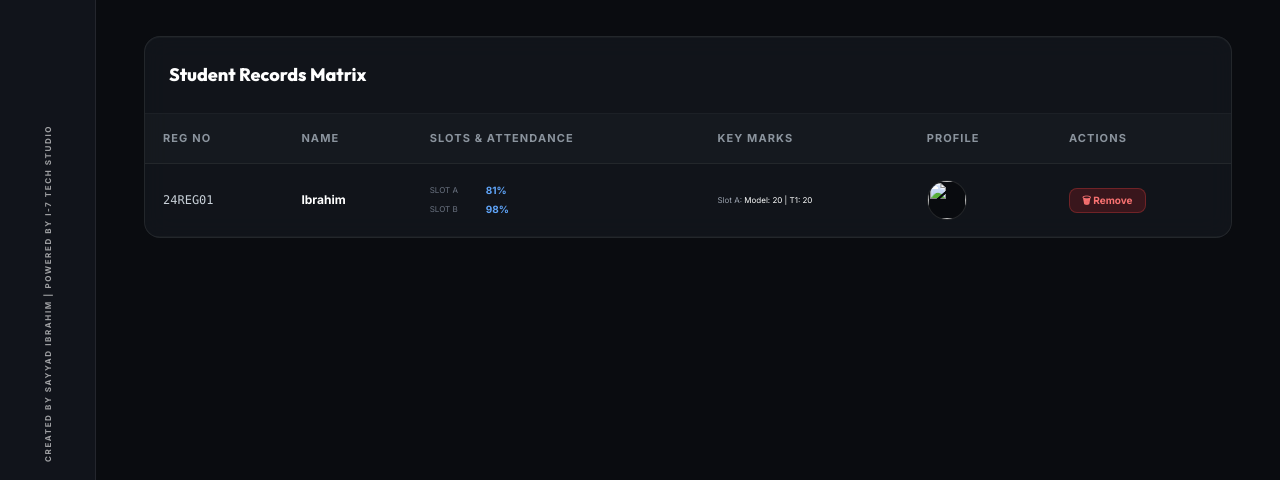
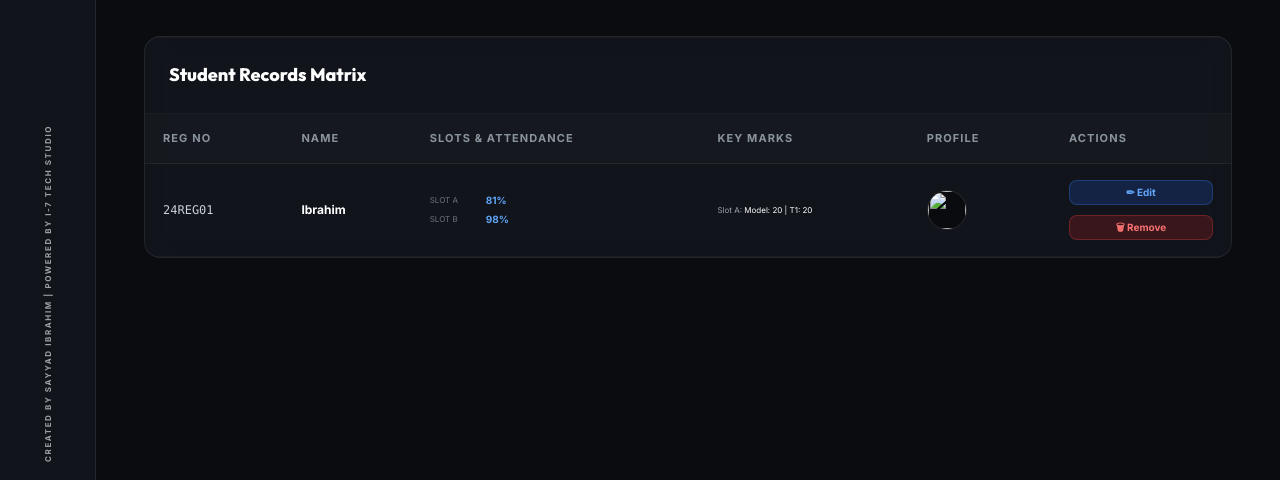
Before and after one commit to lusiferdiaboloking1378-bit/SIMATS-_Mentees, a Flask app: page /faculty in a window 1280 px wide. Shown: the part 230-710 px from the top of the page. Run offline with Flask 3, Linux system fonts and the light colour scheme; the visitor is signed in with stand-in values (Sample User, id 1); some libraries are stand-ins or nearby versions.

Commit message:
feat: Add Edit Student feature for Faculty Dashboard

```diff
--- a/app.py
+++ b/app.py
@@ -264,6 +264,27 @@ def add_student():
         db.session.add(new_detail)
         db.session.commit()
         flash(f'Student {name} added successfully!', 'success')
+
+    return redirect(url_for('faculty_dashboard'))
+
+@app.route('/edit_student_faculty/<reg_num>', methods=['POST'])
+def edit_student_faculty(reg_num):
+    if 'user' not in session or session['role'] != 'faculty':
+        return redirect(url_for('login'))
+
+    student = StudentDetail.query.get(reg_num)
+    if student:
+        student.name = request.form.get('name', student.name) or student.name
+        student.course = request.form.get('course', student.course) or student.course
+        student.registered_new_course = request.form.get('registered_new_course', student.registered_new_course or '')
+        student.online_course = request.form.get('online_course', student.online_course or '')
+        student.event_participation = request.form.get('event_participation', student.event_participation or '')
+        student.additional_description = request.form.get('description', student.additional_description or '')
+
+        db.session.commit()
+        flash(f'Details for {student.name or reg_num} updated successfully!', 'success')
+    else:
+        flash('Student not found.', 'danger')
 
     return redirect(url_for('faculty_dashboard'))
 
--- a/templates/faculty.html
+++ b/templates/faculty.html
@@ -90,6 +90,61 @@
                 {% endfor %}
                 {% endif %}
                 {% endwith %}
+
+                <!-- Edit Student Modal -->
+                <div id="edit-faculty-student-modal"
+                    class="fixed inset-0 bg-black/80 backdrop-blur-sm z-50 flex items-center justify-center hidden p-4">
+                    <div class="glass p-6 md:p-8 w-full max-w-md border border-white/10 max-h-[90vh] overflow-y-auto">
+                        <div class="flex justify-between items-center mb-6">
+                            <h2 class="text-xl font-bold text-white">Edit Mentee Details</h2>
+                            <button
+                                onclick="document.getElementById('edit-faculty-student-modal').classList.add('hidden')"
+                                class="text-gray-500 hover:text-white"><i data-lucide="x" class="w-5 h-5"></i></button>
+                        </div>
+                        <form id="edit-faculty-student-form" method="POST" class="space-y-4">
+                            <div>
+                                <label class="block text-[10px] font-bold text-gray-500 uppercase mb-2">Full
+                                    Name</label>
+                                <input type="text" name="name" id="edit-modal-name" class="premium-input bg-[#0d1117]">
+                            </div>
+                            <div>
+                                <label class="block text-[10px] font-bold text-gray-500 uppercase mb-2">Course</label>
+                                <input type="text" name="course" id="edit-modal-course"
+                                    class="premium-input bg-[#0d1117]">
+                            </div>
+                            <div>
+                                <label class="block text-[10px] font-bold text-gray-500 uppercase mb-2">Registered New
+                                    Course</label>
+                                <input type="text" name="registered_new_course" id="edit-modal-new-course"
+                                    class="premium-input bg-[#0d1117]">
+                            </div>
+                            <div>
+                                <label class="block text-[10px] font-bold text-gray-500 uppercase mb-2">Online
+                                    Course</label>
+                                <input type="text" name="online_course" id="edit-modal-online-course"
+                                    class="premium-input bg-[#0d1117]">
+                            </div>
+                            <div>
+                                <label class="block text-[10px] font-bold text-gray-500 uppercase mb-2">Event
+                                    Participation</label>
+                                <textarea name="event_participation" id="edit-modal-events"
+                                    class="premium-input bg-[#0d1117]" rows="2"></textarea>
+                            </div>
+                            <div>
+                                <label class="block text-[10px] font-bold text-gray-500 uppercase mb-2">Mentor
+                                    Observations</label>
+                                <textarea name="description" id="edit-modal-description"
+                                    class="premium-input bg-[#0d1117]" rows="3"></textarea>
+                            </div>
+                            <div class="flex space-x-3 pt-4">
+                                <button type="button"
+                                    onclick="document.getElementById('edit-faculty-student-modal').classList.add('hidden')"
+                                    class="flex-1 bg-white/5 text-white py-3 rounded-xl hover:bg-white/10 transition">Cancel</button>
+                                <button type="submit" class="flex-1 btn-primary">Save Changes</button>
+                            </div>
+                        </form>
+                    </div>
+                </div>
 
                 <!-- Add Student Modal -->
                 <div id="add-student-modal"
@@ -224,12 +279,17 @@
                                             </div>
                                         </td>
                                         <td onclick="event.stopPropagation()">
-                                            <form method="POST" action="/remove_student/{{ s.reg_num }}"
-                                                onsubmit="return confirm('Remove student permanently?')">
-                                                <button type="submit"
-                                                    class="text-[10px] px-3 py-1 rounded-lg bg-red-600/20 text-red-400 border border-red-500/30 hover:bg-red-600/40 transition font-bold whitespace-nowrap">&#128465;
-                                                    Remove</button>
-                                            </form>
+                                            <div class="flex flex-col gap-2">
+                                                <button type="button" onclick="openEditModal('{{ s.reg_num }}')"
+                                                    class="text-[10px] px-3 py-1 rounded-lg bg-blue-600/20 text-blue-400 border border-blue-500/30 hover:bg-blue-600/40 transition font-bold whitespace-nowrap text-center">
+                                                    ✏ Edit</button>
+                                                <form method="POST" action="/remove_student/{{ s.reg_num }}"
+                                                    onsubmit="return confirm('Remove student permanently?')">
+                                                    <button type="submit"
+                                                        class="w-full text-[10px] px-3 py-1 rounded-lg bg-red-600/20 text-red-400 border border-red-500/30 hover:bg-red-600/40 transition font-bold whitespace-nowrap">&#128465;
+                                                        Remove</button>
+                                                </form>
+                                            </div>
                                         </td>
                                     </tr>
                                     {% endfor %}
@@ -326,6 +386,22 @@
             if (activeLink) activeLink.classList.add('active-icon');
         }
 
+        function openEditModal(regNum) {
+            const s = studentsData.find(std => String(std.reg_num) === String(regNum));
+            if (!s) return;
+
+            document.getElementById('edit-modal-name').value = s.name || '';
+            document.getElementById('edit-modal-course').value = s.course || '';
+            document.getElementById('edit-modal-new-course').value = s.registered_new_course || '';
+            document.getElementById('edit-modal-online-course').value = s.online_course || '';
+            document.getElementById('edit-modal-events').value = s.event_participation || '';
+            document.getElementById('edit-modal-description').value = s.additional_description || '';
+
+            document.getElementById('edit-faculty-student-form').action = '/edit_student_faculty/' + encodeURIComponent(regNum);
+
+            document.getElementById('edit-faculty-student-modal').classList.remove('hidden');
+        }
+
         function showStudentDetails(regNum) {
             // Find student from JSON data
             // Since students is a list of dicts, we can find it
```
